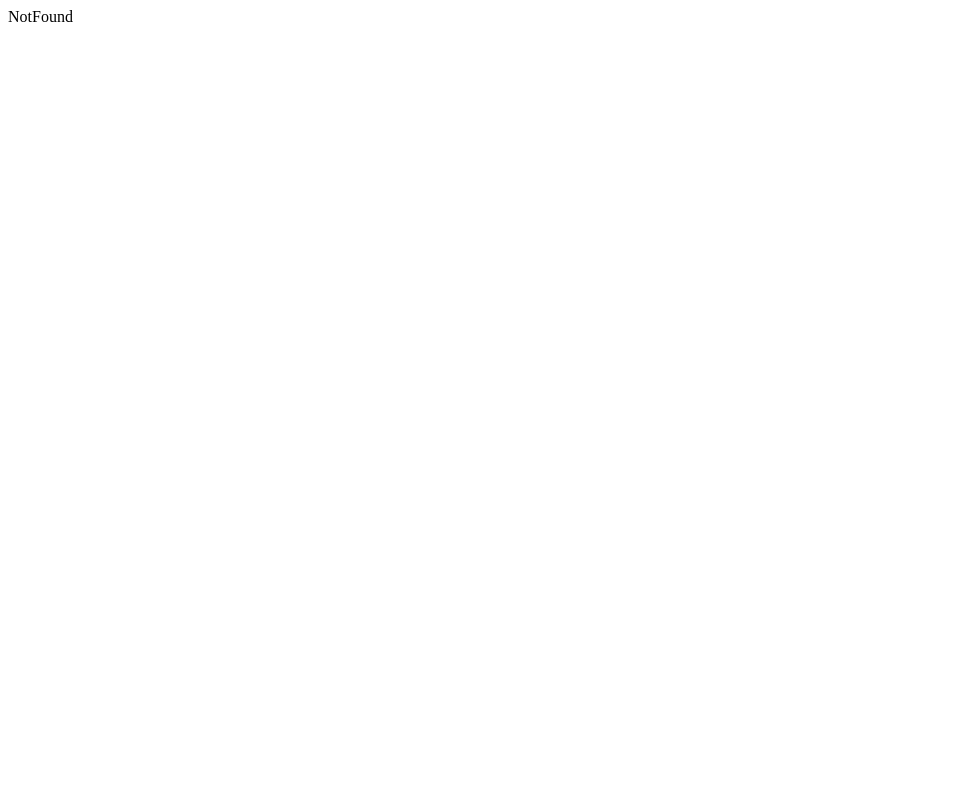
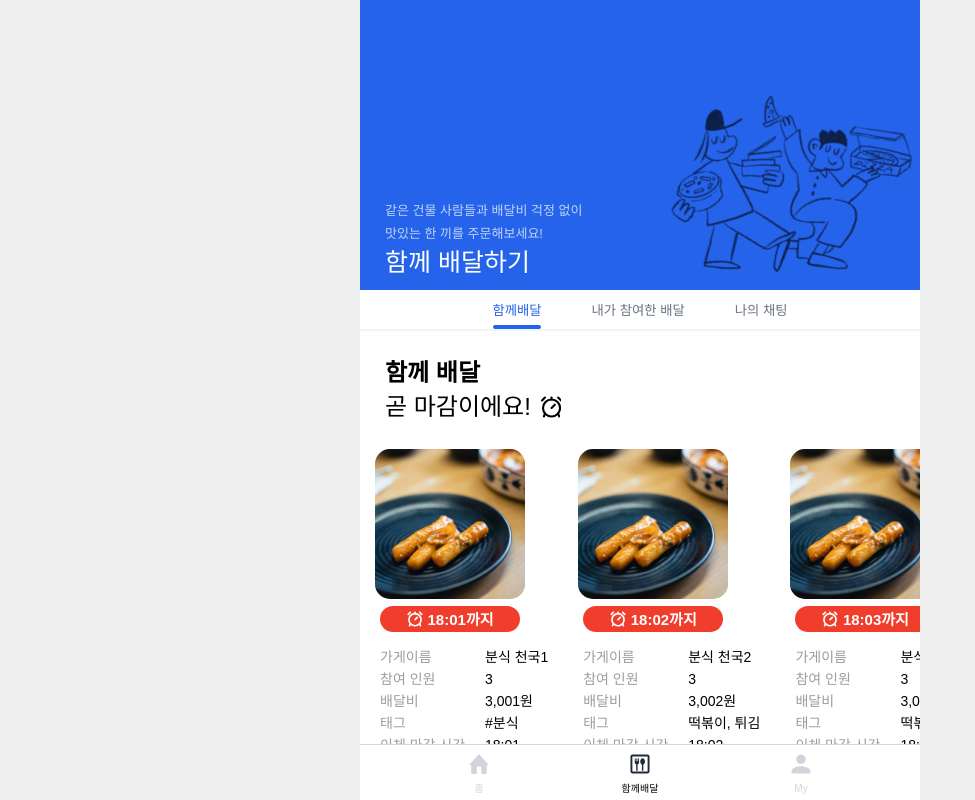
Before and after one commit to FC-Chilli-Bubble/front-officener, a React (Vite) app: page /front-officener/delivery in a window 1280 px wide. Before the commit this address had no page. Shown: the whole page, without its empty margins (0-975 px from the left). Built offline with nearby package versions, Linux system fonts and the light colour scheme; a web font is replaced by a local one.

Commit message:
⚙️ Style: 함께배달 icon 수정 및 테스트 이동 추가

```diff
--- a/index.html
+++ b/index.html
@@ -8,7 +8,7 @@
       href="/vite.svg" />
     <meta
       name="viewport"
-      content="width=device-width, initial-scale=1.0" />
+      content="width=device-width, initial-scale=1.0, user-scalable=no" />
     <title>오피스너</title>
     <!-- PWA -->
     <link
--- a/src/components/Delivery/FoodItem.tsx
+++ b/src/components/Delivery/FoodItem.tsx
@@ -1,6 +1,8 @@
 import React from 'react';
+import { useNavigate } from 'react-router-dom';
 import styled from 'styled-components';
 
+import IconAlarm from '@/assets/food/icon_alarm.svg';
 interface IFoodData {
   사진?: string;
   가게이름: string;
@@ -17,9 +19,20 @@ interface IFoodItemProps {
 }
 
 const FoodItem: React.FC<IFoodItemProps> = ({ food, showTimeLimit = true, listStyle = false }) => {
+  const navigate = useNavigate();
+
+  const handleMoveDetail = () => {
+    navigate('/delivery/details');
+  };
+
+  // TEST용
+  const handleMovePost = () => {
+    navigate('/delivery/post');
+  };
+
   if (listStyle) {
     return (
-      <StyledFoodCardListStyle>
+      <StyledFoodCardListStyle onClick={handleMoveDetail}>
         <img
           src={food?.사진}
           alt="음식 사진"
@@ -47,7 +60,7 @@ const FoodItem: React.FC<IFoodItemProps> = ({ food, showTimeLimit = true, listSt
   }
 
   return (
-    <StyledFoodCard>
+    <StyledFoodCard onClick={handleMovePost}>
       <img
         src={food?.사진}
         alt="음식 사진"
@@ -56,7 +69,7 @@ const FoodItem: React.FC<IFoodItemProps> = ({ food, showTimeLimit = true, listSt
         <>
           <TimeLimit>
             <TimeIcon
-              src="src/assets/food/icon_alarm.svg"
+              src={IconAlarm}
               alt="Time Icon"
             />
             {food?.이체해야하는시간}까지
--- a/src/components/Delivery/TogetherDelivery.tsx
+++ b/src/components/Delivery/TogetherDelivery.tsx
@@ -2,6 +2,8 @@ import React from 'react';
 import styled from 'styled-components';
 import { foodData } from '@/pages/Deliverypage/dummyData';
 import FoodItem from './FoodItem';
+
+import IconTime from '@/assets/food/Time.svg';
 
 interface ITogetherDeliveryProps {
   selectedCategory: string;
@@ -15,7 +17,7 @@ const TogetherDelivery: React.FC<ITogetherDeliveryProps> = ({ selectedCategory }
         <SubHeadingContainer>
           <SubHeading>곧 마감이에요!</SubHeading>
           <Icon
-            src="src/assets/food/Time.svg"
+            src={IconTime}
             alt="Icon Description"
           />
         </SubHeadingContainer>
--- a/src/pages/MyPage/MyProfile.tsx
+++ b/src/pages/MyPage/MyProfile.tsx
@@ -23,6 +23,7 @@ const MyProfile = () => {
         ...MODAL_DATAS.LOGOUT_CONFIRM,
         negativeCallback: () => {
           // TODO : 로그아웃 API 함수 호출
+          navigate('/intro', { replace: true });
         }
       }
     );
--- a/src/utils/Router.tsx
+++ b/src/utils/Router.tsx
@@ -102,4 +102,4 @@ export const router = createBrowserRouter([
       }
     ]
   }
-], { basename: process.env.PUBLIC_URL });
+], { basename: '/front-officener/' });
--- a/vite.config.ts
+++ b/vite.config.ts
@@ -4,6 +4,6 @@ import tsconfigPaths from 'vite-tsconfig-paths';
 
 // https://vitejs.dev/config/
 export default defineConfig({
-  base: '/fc-chilli-bubble.github.io/front-officener/',
+  base: '/front-officener/',
   plugins: [react(), tsconfigPaths()]
 });
```
